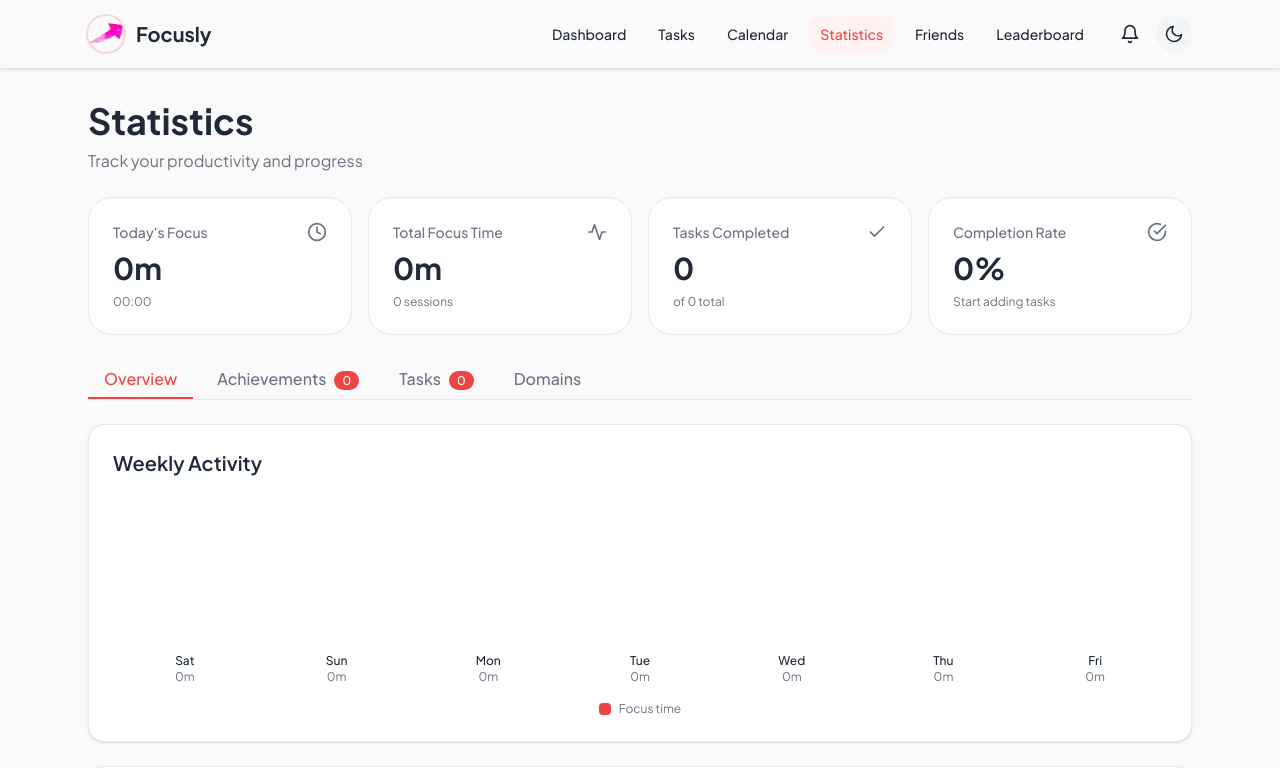
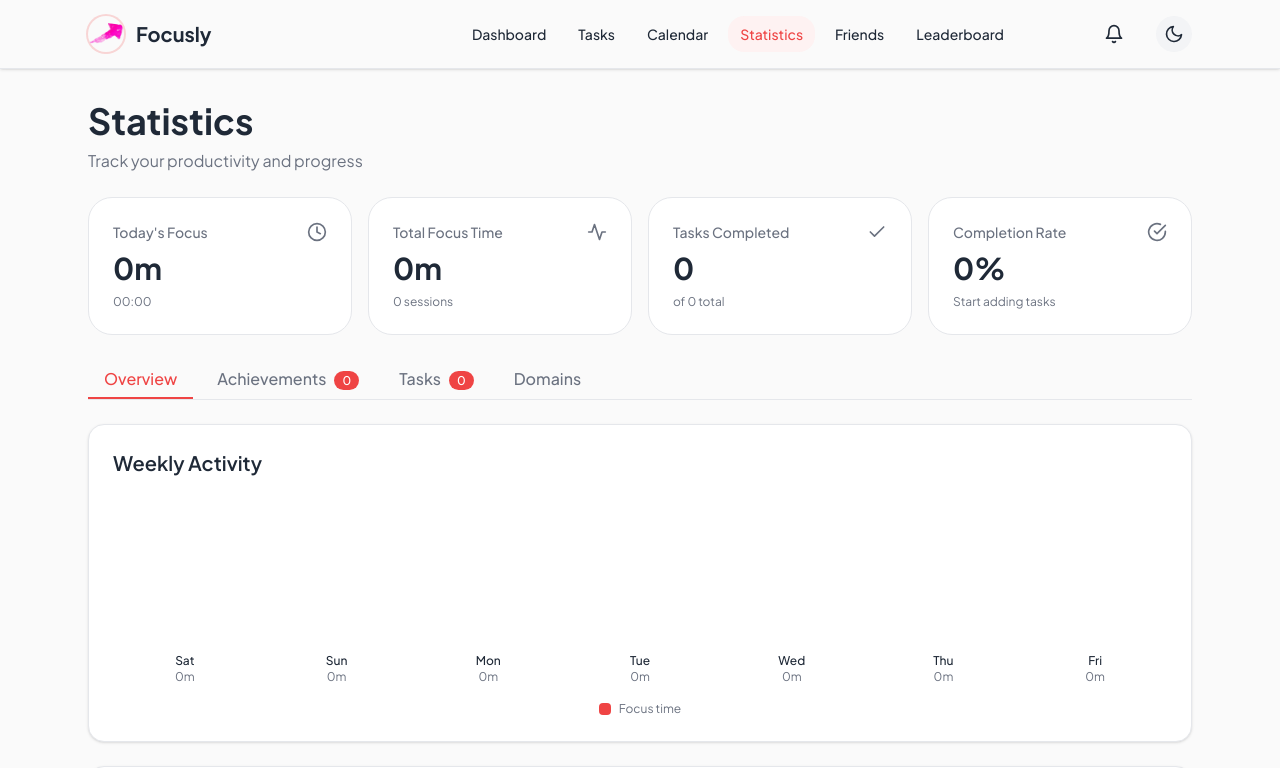
Before and after one commit to Rahim10020/focusly, a Next.js app: page /stats in a window 1280 px wide. Shown: the top 768 px of the page. Built offline with nearby package versions, Linux system fonts and the light colour scheme; no server answers.

Commit message:
redesign de l'affichage du header

```diff
--- a/src/components/layout/Header.tsx
+++ b/src/components/layout/Header.tsx
@@ -66,7 +66,9 @@ export default function Header() {
                     >
                         Leaderboard
                     </Link>
-                    <div className="ml-2 flex items-center gap-2">
+
+
+                    <div className="ml-18 flex items-center gap-6">
                         <Link
                             href="/notifications"
                             className={`p-2 rounded-full transition-colors relative ${pathname === '/notifications' ? 'bg-accent' : 'hover:bg-accent'}`}
```
